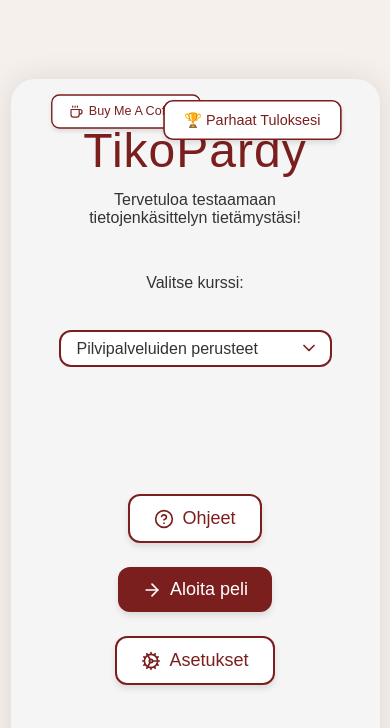
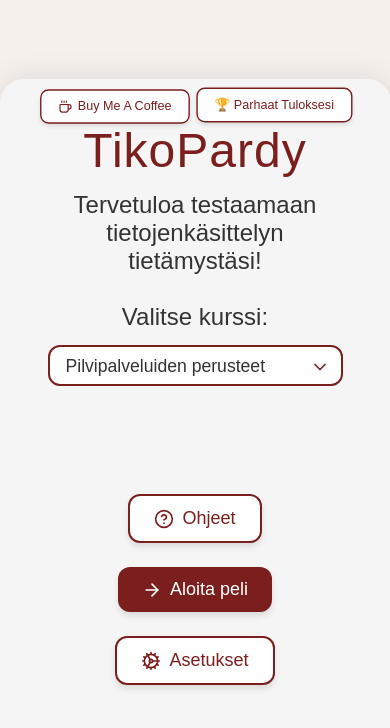
Before and after one commit to jamktiko/tikoPardy, a SvelteKit app in the folder tikoPardy/: page / in a window 390 px wide. Shown: the top 728 px of the page. Built offline with nearby package versions, Linux system fonts and the light colour scheme; a web font is replaced by a local one.

Commit message:
Pääsivun nappien tyylityskorjaus puhelinnäkymässä

```diff
--- a/tikoPardy/src/routes/+page.svelte
+++ b/tikoPardy/src/routes/+page.svelte
@@ -447,12 +447,12 @@ select:focus {
 	}
 
 	p {
-		font-size: 1rem;
+		font-size: 1.5rem;
 	}
 
 	select {
-		font-size: 1rem;
-		padding: 0.5rem 2rem 0.5rem 1rem;
+		font-size: 1.1rem;
+		padding: 0.6rem 2rem 0.5rem 1rem;
 	}
 
 	.button-container {
@@ -464,9 +464,21 @@ select:focus {
 
 	.top-left-button {
 		transform: scale(0.7);
-		top: 0.5rem;
+		top: 0.2rem;
 		left: 0.5rem;
 	}
+
+	.top-right-button {
+	transform: scale(0.7);
+	top: 0.1rem;
+	right: 0.3rem;
+}
+
+:global(.select-wrapper) {
+	position: relative;
+	display: inline-block;
+}
+
 }
 
 </style>
```
